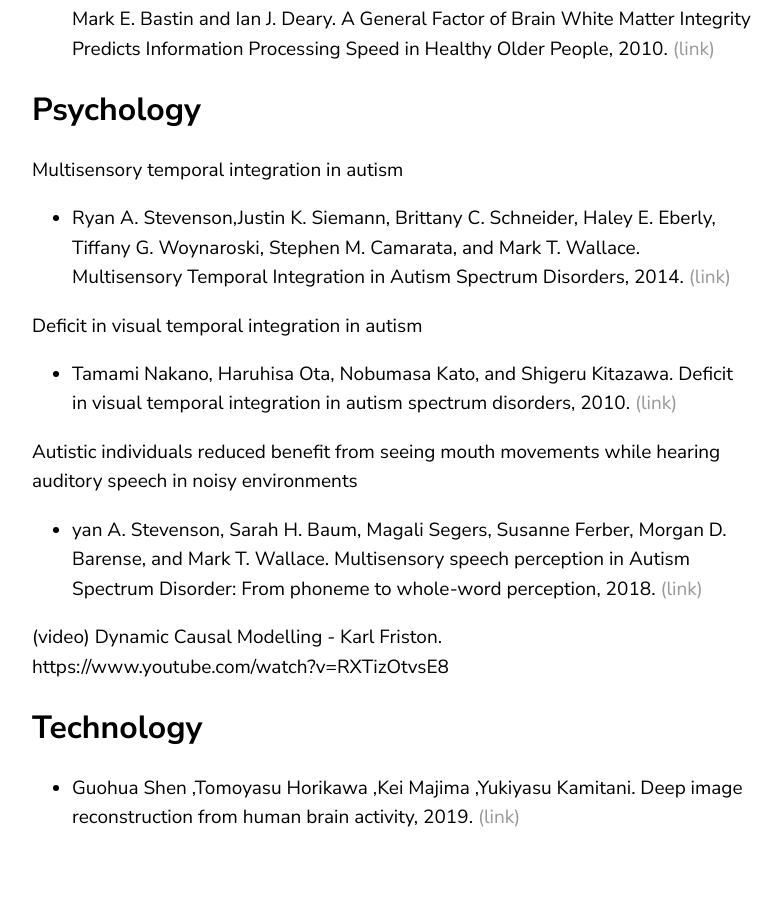
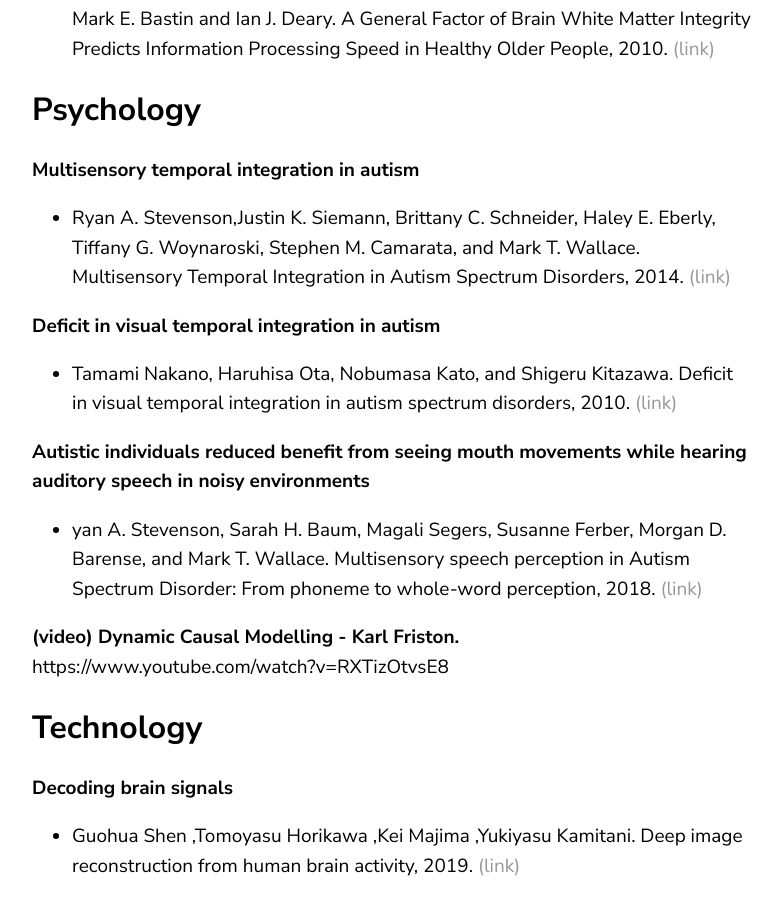
Before and after one commit to jluis9796/jluis9796.github.io, a Jekyll site: the page built from _posts/2020-05-25-brain-multimodal-interface.markdown, in a window 1280 px wide and 900 px high, scrolled down 1017 px. Shown: the whole window, without its empty margins (68-850 px from the left). Built offline with Jekyll 4.4.1, drawn with Linux system fonts in a browser that asks for light colours; before the commit the page ends 1869 px from its top, so only the background shows below that.

Commit message:
Update 2020-05-25-brain-multimodal-interface.markdown

```diff
--- a/_posts/2020-05-25-brain-multimodal-interface.markdown
+++ b/_posts/2020-05-25-brain-multimodal-interface.markdown
@@ -5,35 +5,36 @@ date:   2020-05-25 21:38:36 +0900
 ---
 ## Neuroscience
 
-Circuit architecture of cortical multisensory processing
+**Circuit architecture of cortical multisensory processing**
 * Guido T.Meije, Paul E.C.Mertens, Cyriel M.A.Pennartz, Umberto Olcese, Carien S.Lansinkab. The circuit architecture of cortical multisensory processing: Distinct functions jointly operating within a common anatomical network, 2019.
 <a href="https://www.sciencedirect.com/science/article/pii/S0301008217302356" > (link) </a>
 
-Temporal window in auditory processing
+**Temporal window in auditory processing**
 * Yulia Lerner, Christopher J Honey, Lauren J Silbert, Uri Hasson. Topographic Mapping of a Hierarchy of Temporal Receptive Windows Using a Narrated Story, 2011.
 <a href="https://pubmed.ncbi.nlm.nih.gov/21414912"> (link) </a>
 
-Temporal window in visual processing
+**Temporal window in visual processing**
 * Uri Hasson, Eunice Yang, Ignacio Vallines, David J Heeger, Nava Rubin. A Hierarchy of Temporal Receptive Windows in Human Cortex, 2008. <a href="https://pubmed.ncbi.nlm.nih.gov/18322098"> (link) </a>
 
-White matter and speed relationship
+**White matter and speed relationship**
 * Lars Penke, Susana Muñoz Maniega, Catherine Murray, Alan J. Gow, Maria C. Valdés Hernández, Jonathan D. Clayden, John M. Starr, Joanna M. Wardlaw, Mark E. Bastin and Ian J. Deary. A General Factor of Brain White Matter Integrity Predicts Information Processing Speed in Healthy Older People, 2010. <a href="https://www.jneurosci.org/content/30/22/7569"> (link) </a>
 
 ## Psychology
-Multisensory temporal integration in autism
+**Multisensory temporal integration in autism**
 * Ryan A. Stevenson,Justin K. Siemann, Brittany C. Schneider, Haley E. Eberly, Tiffany G. Woynaroski, Stephen M. Camarata, and Mark T. Wallace. Multisensory Temporal Integration in Autism Spectrum Disorders, 2014. <a href="https://www.ncbi.nlm.nih.gov/pmc/articles/PMC3891950"> (link) </a>
 
-Deficit in visual temporal integration in autism
+**Deficit in visual temporal integration in autism**
 * Tamami Nakano, Haruhisa Ota, Nobumasa Kato, and Shigeru Kitazawa. Deficit in visual temporal integration in autism spectrum disorders, 2010. <a href="https://www.ncbi.nlm.nih.gov/pmc/articles/PMC2842756"> (link) </a>
 
-Autistic individuals reduced benefit from seeing mouth movements while hearing auditory speech in noisy environments
+**Autistic individuals reduced benefit from seeing mouth movements while hearing auditory speech in noisy environments**
 * yan A. Stevenson, Sarah H. Baum, Magali Segers, Susanne Ferber, Morgan D. Barense, and Mark T. Wallace. Multisensory speech perception in Autism Spectrum Disorder: From phoneme to whole-word perception, 2018. <a href="https://www.ncbi.nlm.nih.gov/pmc/articles/PMC5513806"> (link) </a>
 
-(video) Dynamic Causal Modelling - Karl Friston.
+**(video) Dynamic Causal Modelling - Karl Friston.**
 <br>
 https://www.youtube.com/watch?v=RXTizOtvsE8
 
 ## Technology
 
+**Decoding brain signals**
 * Guohua Shen ,Tomoyasu Horikawa ,Kei Majima ,Yukiyasu Kamitani. Deep image reconstruction from human brain activity, 2019. <a href="
 https://journals.plos.org/ploscompbiol/article?id=10.1371%2Fjournal.pcbi.1006633"> (link) </a>
```
